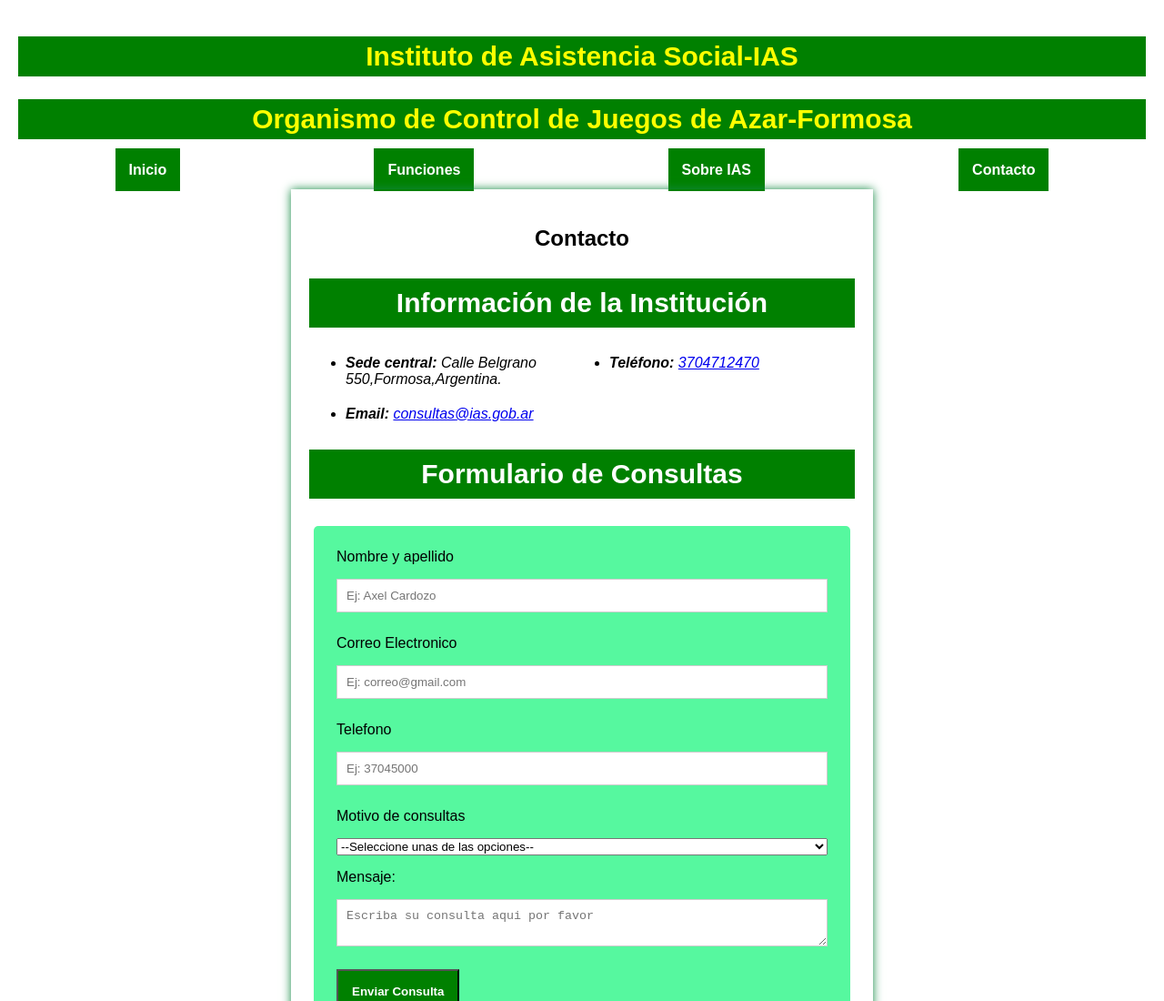
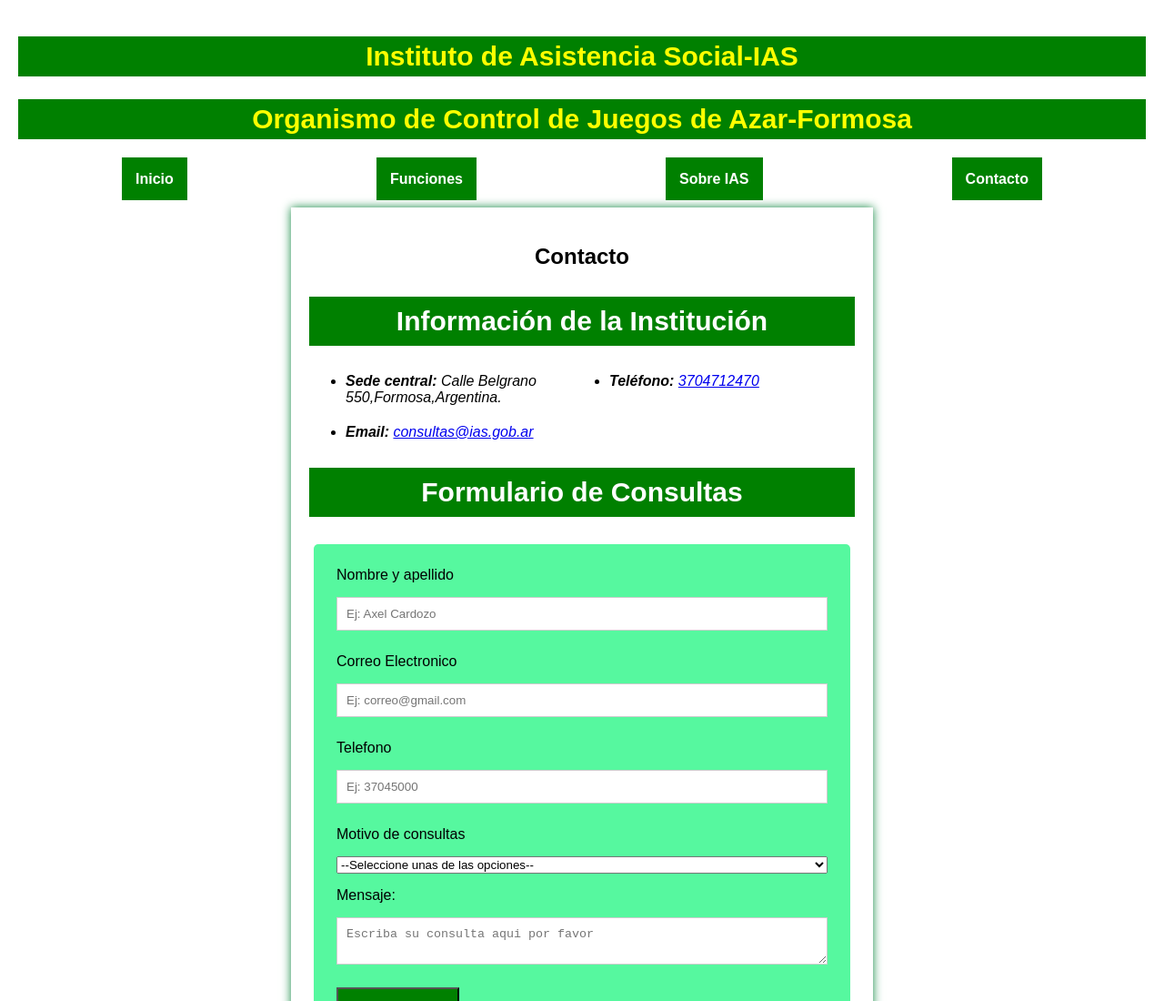
Before and after one commit to axelcardozo369-hub/trabajo-ias-parte2, a plain HTML site: page contacto.html in a window 1280 px wide. Shown: the top 1100 px of the page at 91% size. Drawn offline with Linux system fonts and the light colour scheme.

```diff
--- a/assets/css/style.css
+++ b/assets/css/style.css
@@ -1,40 +1,21 @@
 /* Estilos generales para el sitio web del Instituto de Asistencia Social (IAS) */
-body{
+
+body {
   background-color: white;
   font-family: Arial, Helvetica, sans-serif;
   margin: 0;
   padding: 20px;
   color: black;
 }
-.container{
+
+.container {
   display: grid;
   grid-template-rows: auto 1fr auto;
   min-height: 100vh;
 }
 
 /* Estilos para el título principal del sitio web */
-#titulo{
-    text-align: center;
-    color: yellow;
-    font-size: 30px;
-    font-weight: bold;
-    border:5px solid green;
-    background-color: green;
-
-}
-
-/* poner en el centro la barra de navegación */
-nav ul{
-    display: flex;
-    justify-content: space-around;
-    list-style: none;
-    padding: 0;
-    margin: 0;
-
-}
-
-/* Estilos para el subtítulo del sitio web */
-#subtitulo{
+#titulo {
   text-align: center;
   color: yellow;
   font-size: 30px;
@@ -42,20 +23,46 @@
   border: 5px solid green;
   background-color: green;
 }
+
+/* poner en el centro la barra de navegación */
+nav ul {
+  display: flex;
+  justify-content: space-around;
+  list-style: none;
+  padding: 0;
+  margin: 0;
+
+
+}
+
+/* Estilos para el subtítulo del sitio web */
+#subtitulo {
+  text-align: center;
+  color: yellow;
+  font-size: 30px;
+  font-weight: bold;
+  border: 5px solid green;
+  background-color: green;
+}
+nav{
+    padding: 10px;
+    margin:0;
+}
 /* Estilos para los enlaces de navegación del sitio web */
-nav a{
+nav a {
   text-decoration: none;
   color: white;
   font-weight: bold;
   background-color: green;
-   text-align:center;
+  text-align: center;
   padding: 15px;
 
 }
 /* Estilos para el contenido principal del sitio web */
-main{
+main {
   width: 600px;
-    margin:  2px auto;
+  /*margin-top: 20px;*/
+  margin: 2px auto;
   min-height: 78vh;
   box-shadow: 0 0 10px rgb(19, 136, 67);
   line-height: 1.5;
@@ -63,33 +70,31 @@
   line-height: normal;
 }
 /* Estilos para las listas dentro del contenido principal del sitio web */
-main ul{
+main ul {
   display: grid;
   grid-template-columns: 1fr 1fr;
   gap: 20px;
 }
 /* Estilos para los títulos secundarios del sitio web */
-h3{
+h3 {
   text-align: center;
   color: white;
   font-size: 30px;
   border: 10px solid green;
-    background-color:green;
+  background-color: green;
 }
 /* Estilos para las secciones de texto e imágenes del sitio web */
-.imagen-texto{
+.imagen-texto {
   text-align: center;
-
 }
 /* Estilos para las imágenes dentro de las secciones de texto e imágenes del sitio web */
 .imagen-texto img {
   max-width: 360px 0px;
   height: 200px;
-    text-align: center
-
+  text-align: center;
 }
 /* Estilos para las figuras del sitio web */
-figure{
+figure {
   text-align: center;
   margin: 50px auto;
   width: 500px;
@@ -99,18 +104,18 @@
 /* Estilos para el formulario de contacto del sitio web */
 .formulario {
   text-align: start;
-    margin: 0px
+  margin: 0px;
 }
 /* Estilos para los títulos de las secciones del sitio web */
-h2{
+h2 {
   text-align: center;
 }
 /* Estilos para el contenido final del sitio web */
-#final{
+#final {
   text-align: center;
 }
 /* Estilos para el pie de página del sitio web */
-footer{
+footer {
   /* aplique display flex para centrar el contenido del pie de página */
   display: flex;
   flex-direction: column;
@@ -122,28 +127,28 @@
     background-color: green;
     color: yellow;
     padding: 10px;*/
-
 }
 /* Estilos para la imagen del sitio web */
 .imagen-ias {
   text-align: center;
   margin: 40px auto;
-    width: 800px;;
+  width: 800px;
 }
 /* Estilos para las tablas del sitio web */
-table{
+table {
   width: 100%;
   border-collapse: collapse;
   margin-top: 20px;
 }
 /* Estilos para las celdas de las tablas del sitio web */
-th, td{
+th,
+td {
   border: 1px solid black;
   padding: 10px;
   text-align: left;
 }
 /* Estilos para el formulario de contacto del sitio web */
-#formulario{
+#formulario {
   display: flex;
   flex-wrap: wrap;
   gap: 15px;
@@ -152,45 +157,47 @@
   border-radius: 5px;
   width: 90%;
   margin: 20px auto;
-
 }
 /* Estilos para las etiquetas de los campos de entrada del formulario de contacto del sitio web */
-#formulario label{
+#formulario label {
   width: 100%;
 }
 /* Estilos para los campos de entrada del formulario de contacto del sitio web */
-#formulario input, #formulario textarea, #formulario select{
+#formulario input,
+#formulario textarea,
+#formulario select {
   width: 100%;
   /* padding: 10px;
     margin-bottom: 10px;
     border: 1px solid #ccc;*/
 }
 /* Estilos para los campos de entrada del formulario de contacto del sitio web */
-input[type="text"], input[type="email"], input[type="tel"] , textarea{
+input[type="text"],
+input[type="email"],
+input[type="tel"],
+textarea {
   width: 100%;
   padding: 10px;
   margin-bottom: 10px;
   border: 1px solid #ccc;
-
 }
 /* Estilos para el botón de envío del formulario de contacto del sitio web */
-nav ul li{
+nav ul li {
   list-style-type: none;
   margin-bottom: 10px;
-
 }
 /* Estilos para los enlaces de la sección de contacto del sitio web */
-.mapa{
+.mapa {
   text-align: center;
   margin: 20px auto;
 }
-.mapa a{
+.mapa a {
   text-decoration: none;
   padding: 15px;
   font-weight: bold;
 }
 /* Estilos para el botón de envío del formulario de contacto del sitio web */
-.enviar{
+.enviar {
   text-decoration: none;
   padding: 15px;
   font-weight: bold;
@@ -199,23 +206,23 @@
   text-align: center;
 }
 /* Estilos para los elementos de la barra de navegación del sitio web */
-nav ul li{
+nav ul li {
   /* display: inline-block; */
   /* list-style-type: none; */
   /* margin-right: 10px; */
   /* background-color: green; */
 }
 /* Estilos para los enlaces de la barra de navegación del sitio web */
-a:hover{
+a:hover {
   background-color: rgb(176, 236, 9);
 }
 /* Estilos para el pie de página del sitio web */
-footer p{
+footer p {
   font-size: 15px;
   font-weight: bold;
 }
 /* Estilos para el formulario de contacto del sitio web */
-details{
+details {
   background-color: #0eff36b6;
   padding: 15px;
   border-radius: 5px;
```
Lines whose indentation alone changed are shown as unchanged.
